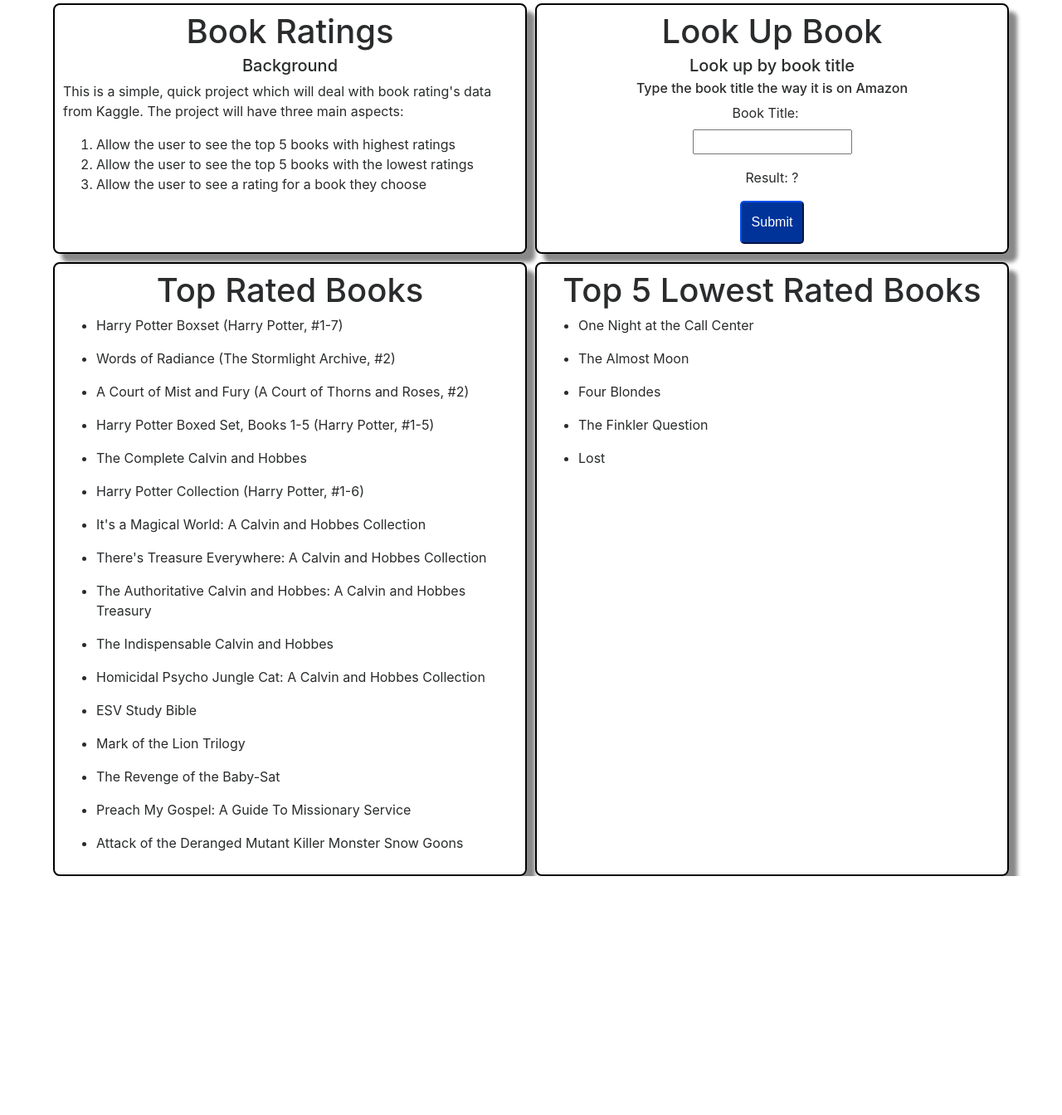
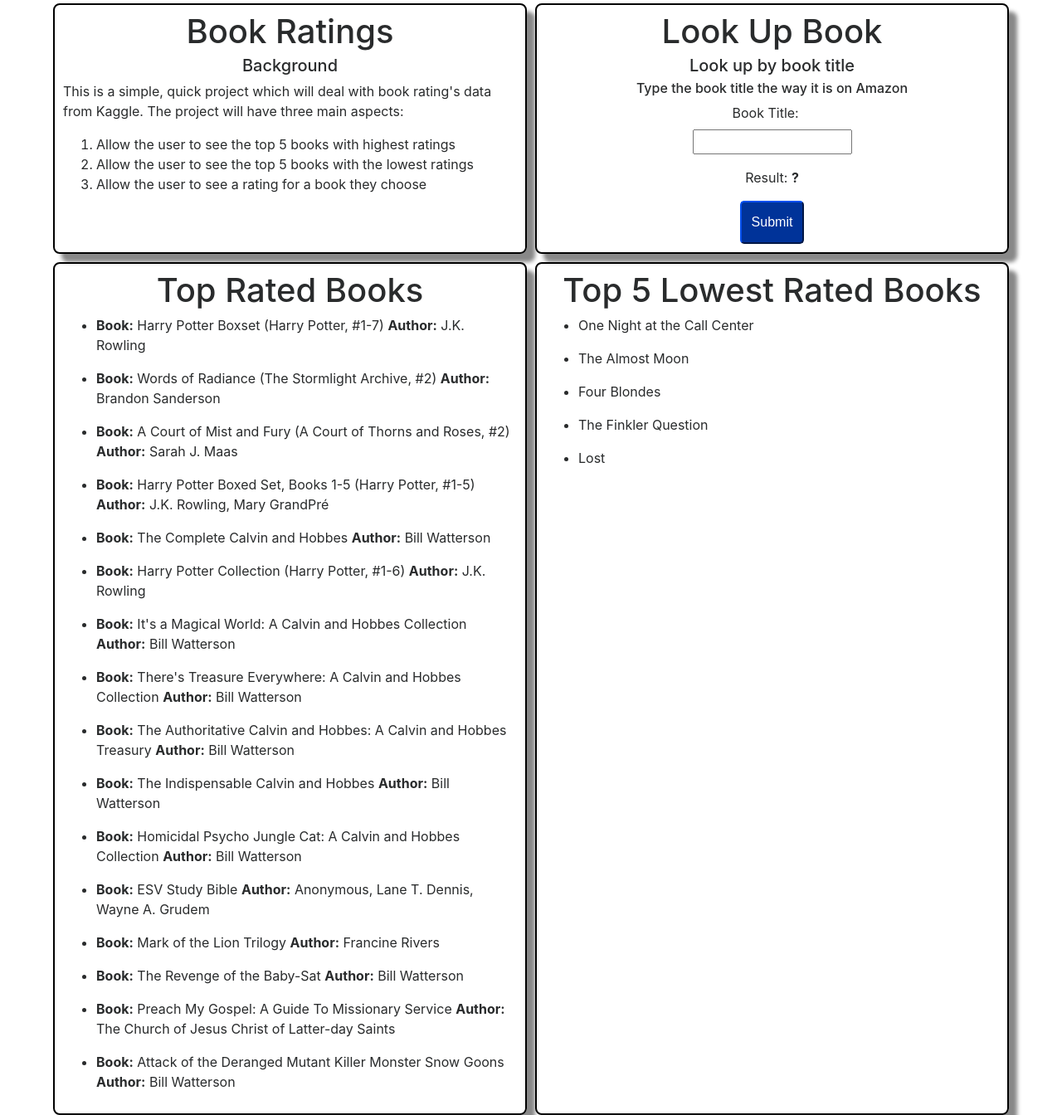
Before and after one commit to ravenusmc/book_ratings, a Flask app: page /home in a window 1280 px wide. Shown: the part 582-1926 px from the top of the page at 83% size. Before the commit the page ends 1638 px from the top, so only its background shows below. Run offline with Flask 3, Linux system fonts and the light colour scheme; the visitor is signed in with stand-in values (Sample User, id 1); some libraries are stand-ins or nearby versions.

Commit message:
changed code to use a dictionary

```diff
--- a/books.py
+++ b/books.py
@@ -26,11 +26,12 @@
         rating = high_rating.iloc[0][10]
         #Setting up a counter
         count = 0
-        #This list will hold the books
-        book_list = []
+        #This dictionary will hold the books
+        book_list = {}
         while count < len(high_rating):
             book = high_rating.iloc[count][10]
-            book_list.append(book)
+            author = high_rating.iloc[count][7]
+            book_list[book] = author
             count += 1
         return book_list
 
@@ -63,7 +64,7 @@
 book = Books()
 # rating = book.book_rating('The Girl on the Train')
 # print('Rating:', rating)
-book.low_ratings()
+book.high_rating()
 
 # scrap code
 
--- a/static/css/main.css
+++ b/static/css/main.css
@@ -122,6 +122,10 @@
   align-items: center;
 }
 
+span {
+  font-weight: bold;
+}
+
 
 @media only all and (max-width: 758px){
 
--- a/templates/home.html
+++ b/templates/home.html
@@ -67,9 +67,9 @@
 
     <div class='box_shadow'>
       <h1 class='center'>Top Rated Books</h1>
-      {% for book in high_books %}
+      {% for key, value in high_books.items() %}
         <ul>
-          <li>{{ book }}</li>
+          <li><span>Book:</span> {{ key }} <span>Author:</span> {{ value }}</li>
         </ul>
       {% endfor %}
     </div>
```
